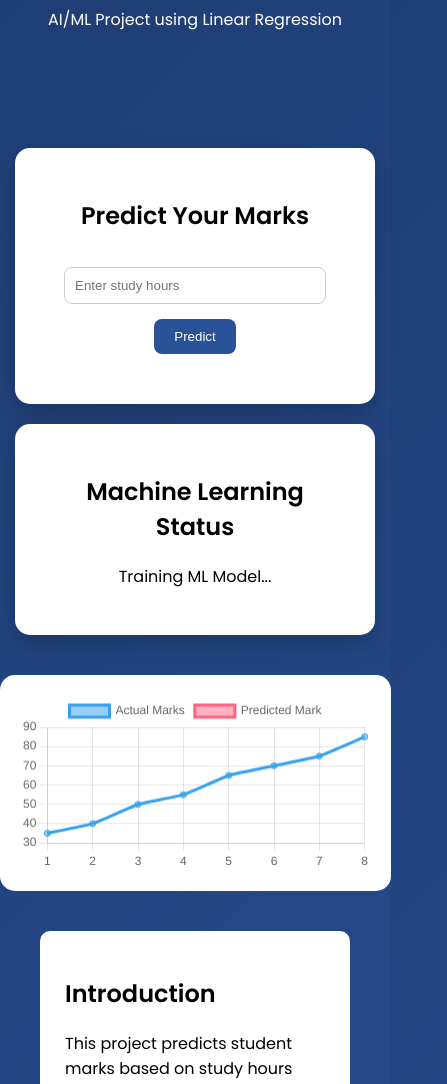
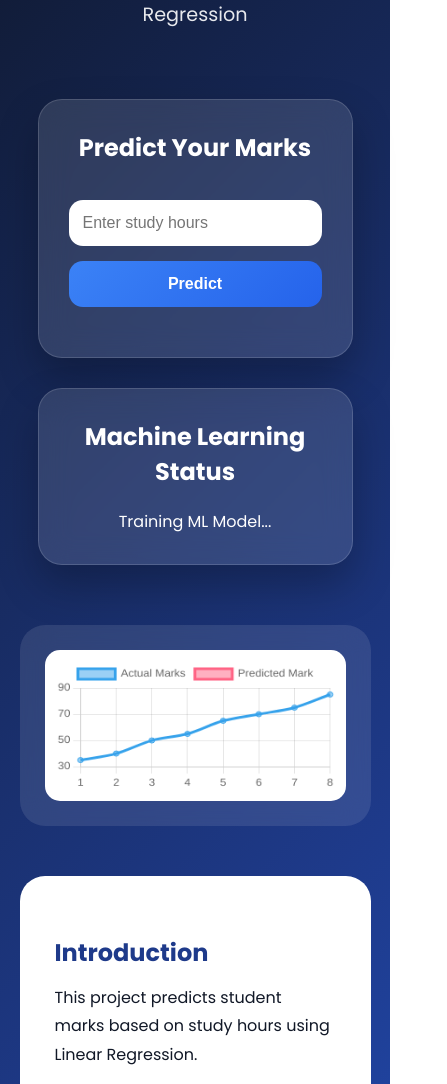
Before and after one commit to MilesMorales-devx/Student-marks-prediction, a plain HTML site: page index.html in a window 390 px wide. Shown: the part 227-1311 px from the top of the page, 447 px wide, since content can reach past the window. Drawn offline with nearby package versions, Linux system fonts and the light colour scheme; a script that the page names is missing.

Commit message:
Update index.html

```diff
--- a/index.html
+++ b/index.html
@@ -4,91 +4,183 @@
 <meta charset="UTF-8">
 <meta name="viewport" content="width=device-width, initial-scale=1.0">
 <title>Student Marks Predictor</title>
-<link href="https://fonts.googleapis.com/css2?family=Poppins:wght@300;400;600&display=swap" rel="stylesheet">
+<link href="https://fonts.googleapis.com/css2?family=Poppins:wght@300;400;600;700&display=swap" rel="stylesheet">
 
 <!-- Existing ML Library -->
 <script src="https://cdn.jsdelivr.net/npm/@tensorflow/tfjs"></script>
 
-<!-- NEW Machine Learning Visualization Component -->
+<!-- Existing Chart Library -->
 <script src="https://cdn.jsdelivr.net/npm/chart.js"></script>
 
 <style>
+* {
+  margin: 0;
+  padding: 0;
+  box-sizing: border-box;
+}
+
 body {
   font-family: 'Poppins', sans-serif;
-  margin: 0;
-  background: linear-gradient(135deg, #1e3c72, #2a5298);
+  background: linear-gradient(135deg, #0f172a, #1e3a8a, #2563eb);
   color: white;
+  min-height: 100vh;
 }
+
+/* HERO HEADER LIKE TARGET WEBSITE */
 header {
   text-align: center;
-  padding: 60px 20px;
+  padding: 80px 20px 50px;
 }
-h1 {
-  font-size: 2.5rem;
+
+header h1 {
+  font-size: 3rem;
+  font-weight: 700;
+  margin-bottom: 12px;
 }
+
+header p {
+  font-size: 1.2rem;
+  opacity: 0.9;
+}
+
+/* MAIN CONTAINER */
 .container {
   display: flex;
   justify-content: center;
-  align-items: center;
-  flex-direction: column;
-  margin-top: 40px;
+  align-items: stretch;
+  gap: 30px;
+  flex-wrap: wrap;
+  padding: 20px;
 }
+
+/* GLASS CARD STYLE LIKE EMERGENT UI */
 .card {
-  background: white;
-  color: black;
+  background: rgba(255,255,255,0.12);
+  backdrop-filter: blur(15px);
+  border: 1px solid rgba(255,255,255,0.15);
+  color: white;
   padding: 30px;
-  border-radius: 15px;
-  box-shadow: 0 10px 25px rgba(0,0,0,0.2);
-  width: 300px;
+  border-radius: 24px;
+  box-shadow: 0 20px 40px rgba(0,0,0,0.25);
+  width: 340px;
   text-align: center;
+  transition: 0.3s ease;
+}
+
+.card:hover {
+  transform: translateY(-6px);
+}
+
+.card h2 {
   margin-bottom: 20px;
+  font-size: 1.5rem;
 }
+
+/* INPUT STYLE */
 input {
-  width: 80%;
-  padding: 10px;
+  width: 100%;
+  padding: 14px;
   margin: 15px 0;
-  border-radius: 8px;
-  border: 1px solid #ccc;
+  border-radius: 14px;
+  border: none;
+  outline: none;
+  font-size: 16px;
 }
+
+/* BUTTON STYLE */
 button {
-  padding: 10px 20px;
+  width: 100%;
+  padding: 14px;
   border: none;
-  border-radius: 8px;
-  background: #2a5298;
+  border-radius: 14px;
+  background: linear-gradient(135deg, #3b82f6, #2563eb);
   color: white;
+  font-size: 16px;
+  font-weight: 600;
   cursor: pointer;
+  transition: 0.3s;
 }
+
 button:hover {
-  background: #1e3c72;
+  transform: scale(1.03);
 }
+
+/* RESULT TEXT */
 .result {
   margin-top: 20px;
   font-size: 1.2rem;
   font-weight: bold;
+  color: #facc15;
 }
+
+/* CHART SECTION */
+.chart-container {
+  width: 90%;
+  max-width: 900px;
+  margin: 40px auto;
+  background: rgba(255,255,255,0.1);
+  backdrop-filter: blur(15px);
+  border-radius: 25px;
+  padding: 25px;
+}
+
+canvas {
+  background: white;
+  border-radius: 15px;
+  padding: 10px;
+}
+
+/* CONTENT SECTION */
 section {
-  margin: 40px;
+  width: 90%;
+  max-width: 1000px;
+  margin: 50px auto;
   background: white;
-  color: black;
-  padding: 25px;
-  border-radius: 10px;
+  color: #111827;
+  padding: 35px;
+  border-radius: 25px;
+  line-height: 1.8;
 }
+
+section h2 {
+  margin-top: 20px;
+  margin-bottom: 10px;
+  color: #1e3a8a;
+}
+
+section ul {
+  margin-left: 20px;
+}
+
+pre {
+  background: #f3f4f6;
+  padding: 15px;
+  border-radius: 12px;
+  overflow-x: auto;
+}
+
+/* FOOTER */
 footer {
   text-align: center;
-  padding: 20px;
+  padding: 30px;
+  font-size: 1rem;
+  opacity: 0.9;
 }
 
-/* NEW GRAPH STYLE */
-.chart-container {
-  background: white;
-  padding: 20px;
-  border-radius: 15px;
-  width: 700px;
-  max-width: 90%;
-  margin: 20px auto;
-}
-canvas {
-  background: white;
+/* RESPONSIVE */
+@media(max-width:768px){
+  header h1 {
+    font-size: 2.2rem;
+  }
+
+  .container {
+    flex-direction: column;
+    align-items: center;
+  }
+
+  .card {
+    width: 90%;
+  }
 }
 </style>
 </head>
@@ -105,7 +197,6 @@ canvas {
   <div class="card">
     <h2>Predict Your Marks</h2>
     <input type="number" id="hours" placeholder="Enter study hours">
-    <br>
     <button onclick="predictMarks()">Predict</button>
     <div class="result" id="result"></div>
   </div>
@@ -119,7 +210,7 @@ canvas {
 
 </div>
 
-<!-- NEW MACHINE LEARNING COMPONENT ADDED -->
+<!-- Existing Machine Learning Chart -->
 <div class="chart-container">
   <canvas id="predictionChart"></canvas>
 </div>
@@ -186,7 +277,7 @@ let model;
 let trained = false;
 
 // ====================================
-// NEW CHART COMPONENT
+// CHART COMPONENT
 // ====================================
 const ctx = document.getElementById('predictionChart').getContext('2d');
 const predictionChart = new Chart(ctx, {
@@ -198,13 +289,13 @@ const predictionChart = new Chart(ctx, {
                 label: 'Actual Marks',
                 data: marksData,
                 fill: false,
-                tension: 0.1
+                tension: 0.3
             },
             {
                 label: 'Predicted Mark',
                 data: [],
                 fill: false,
-                tension: 0.1
+                tension: 0.3
             }
         ]
     },
@@ -244,7 +335,6 @@ async function trainMLModel() {
         "Training Accuracy: High";
 }
 
-// Start training automatically
 trainMLModel();
 
 // ====================================
@@ -259,7 +349,6 @@ async function predictMarks() {
         return;
     }
 
-    // Use ML model if trained
     if(trained){
         const prediction = model.predict(
             tf.tensor2d([parseFloat(hours)], [1,1])
@@ -270,13 +359,13 @@ async function predictMarks() {
         document.getElementById("result").innerText =
             "Predicted Marks (ML): " + marks.toFixed(2);
 
-        // NEW: Update graph with predicted point
         predictionChart.data.datasets[1].data = [null,null,null,null,null,null,null,null];
-        predictionChart.data.datasets[1].data[hours-1] = marks;
+        if(hours >=1 && hours <=8){
+          predictionChart.data.datasets[1].data[hours-1] = marks;
+        }
         predictionChart.update();
     }
     else{
-        // fallback to original formula
         let marks = m * hours + b;
         document.getElementById("result").innerText =
             "Predicted Marks: " + marks.toFixed(2);
```
